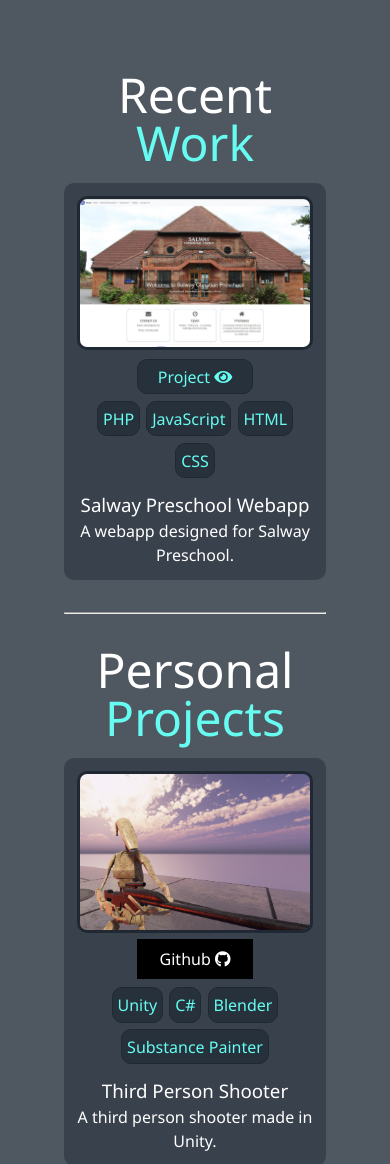
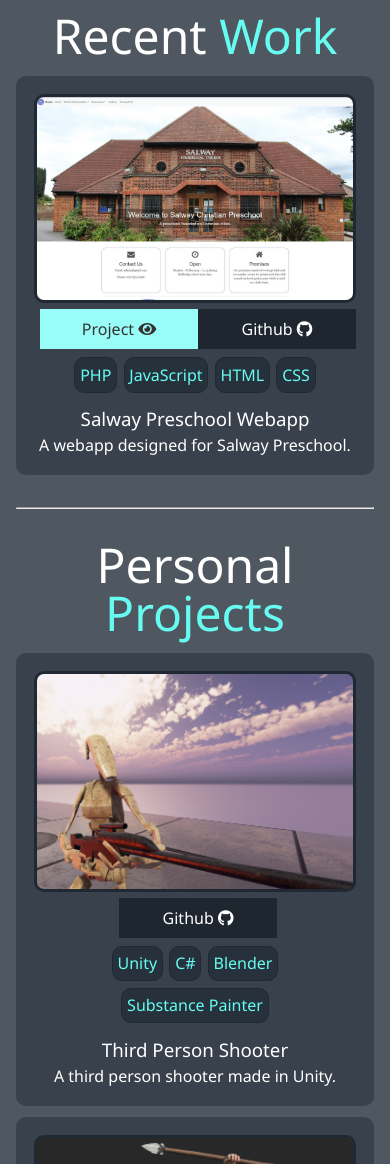
Before and after one commit to tpopl01/tpopl01.github.io, a plain HTML site: page index.html in a window 390 px wide. Shown: the part 836-2000 px from the top of the page. Drawn offline with Linux system fonts and the light colour scheme.

Commit message:
Reduced mobile padding

```diff
--- a/css/main.css
+++ b/css/main.css
@@ -52,7 +52,6 @@ header {
       margin-top: 0vh; }
 
 #main {
-  padding: 6em 4em 4em 4em;
   width: calc(100% - 35%); }
   #main > section {
     border-top: solid 2px _palette(border);
@@ -77,8 +76,8 @@ header {
 
 .button_holder {
   width: 100%;
-  margin-left: 0px;
-  margin-right: 0px; }
+  margin-left: 3px;
+  margin-right: 3px; }
 
 .projects {
   display: grid;
@@ -169,11 +168,11 @@ header {
     color: #000; }
 
 .btn-dark {
-  background: black;
+  background: #1e2630;
   color: #fff; }
 
 .btn-light {
-  background: #95a6bd;
+  background: #98fdf6;
   color: #333; }
 
 /* The Modal (background) */
@@ -272,7 +271,8 @@ header {
         z-index: -1;
         background: rgba(32, 40, 51, 0.9); }
   #main {
-    margin-left: 35%; } }
+    margin-left: 35%;
+    padding: 6em 4em 4em 4em; } }
 
 @media screen and (min-width: 1171px) and (max-width: 1749px) {
   .projects {
@@ -296,7 +296,8 @@ header {
         z-index: -1;
         background: rgba(32, 40, 51, 0.9); }
   #main {
-    margin-left: 35%; } }
+    margin-left: 35%;
+    padding: 6em 4em 4em 4em; } }
 
 @media screen and (min-width: 769px) and (max-width: 1170px) {
   #header {
@@ -320,15 +321,17 @@ header {
         z-index: -1;
         background: rgba(32, 40, 51, 0.9); }
   #main {
-    width: 100%; }
+    width: 100%;
+    padding: 6em 4em 4em 4em; }
   .projects {
     grid-template-columns: repeat(2, 1fr); } }
 
-@media screen and (max-width: 768px) {
+@media screen and (min-width: 500px) and (max-width: 768px) {
   #main {
     align-items: center;
     text-align: center;
-    width: 100%; }
+    width: 100%;
+    padding: 6em 4em 4em 4em; }
     #main .lg-heading {
       line-height: 1;
       margin-bottom: 1rem; }
@@ -356,18 +359,26 @@ header {
     grid-template-columns: repeat(1, 1fr); } }
 
 @media screen and (max-width: 500px) {
-  main {
+  #main {
+    align-items: center;
+    text-align: center;
+    width: 100%;
+    padding: 4em 1em 4em 1em; }
+    #main .lg-heading {
+      line-height: 1;
+      margin-bottom: 1rem; }
+  #header {
     z-index: 1;
     position: relative;
-    align-items: center;
+    width: 100%;
     text-align: center;
-    padding: 2rem;
-    width: 100%; }
-    main#header {
+    padding: 4em 2em;
+    background: rgba(32, 40, 51, 0.9); }
+    #header#header {
       height: 100%;
       background-image: url(../img/background.jpg);
       background-size: auto, 150%; }
-      main#header:after {
+      #header#header:after {
         content: "";
         position: absolute;
         top: 0;
@@ -376,14 +387,5 @@ header {
         height: 100%;
         z-index: -1;
         background: rgba(32, 40, 51, 0.9); }
-    main #home h1 {
-      margin-top: 10vh; }
-    main .lg-heading {
-      margin-top: 1rem;
-      font-size: 5rem; }
   .projects {
-    grid-template-columns: 1fr; }
-  #header {
-    width: 100%;
-    text-align: center;
-    background: rgba(32, 40, 51, 0.9); } }
+    grid-template-columns: repeat(1, 1fr); } }
--- a/js/main.js
+++ b/js/main.js
@@ -14,7 +14,7 @@ var projects = [
     title: "Third Person Shooter",
     desc: "A third person shooter made in Unity.",
     desc_full:
-      "This is a third person shooter created in Unity. It makes extensive use of interfaces and inheritence. During development I developed the following skills...",
+      "This is a third person shooter created in Unity. It makes extensive use of interfaces and inheritence. During development I developed the following skills: Inverse Kinematics, C#, Unity, SUVAT equations, behaviour trees, Scriptable Objects, Singletons, extensive use of interfaces.",
     img_path: "img/projects/project1.jpg",
     vid_url: "https://www.youtube.com/embed/12j29ecMckU",
     git_link: "https://github.com/tpopl01/SBF",
@@ -25,7 +25,7 @@ var projects = [
   {
     title: "Prehistoric RPG",
     desc: "Role Playing Game.",
-    desc_full: "...",
+    desc_full: "This game features items, dialogue trees, questing, climb system, realistic animal behaviours, AI routines and a build system. During development I developed the following skills: Inverse Kinematics, C#, Unity, SUVAT equations, finite state machine, Scriptable Objects, Singletons, JSON to save and store data.",
     img_path: "img/projects/project2.jpg",
     vid_url: "https://www.youtube.com/embed/FLavhtvQkXA",
     git_link: "",
@@ -36,7 +36,7 @@ var projects = [
   {
     title: "Flask Ecommerce Horticulture Site",
     desc:
-      "A Python-Flask webapp that utilises pagination, blueprints, CRUD, sqlalchemy...",
+      "A Python-Flask webapp made for an ecommerce plant site.",
     desc_full: "A Python-Flask webapp made with Python, mySql, HTML and CSS. It utilises pagination, CRUD operations, blueprints, logins, wtf-forms, sqlalchemy, password hashing with salt, sql injection protection via sqlalchemy quoting special characters, CSRF and access authorization.",
     img_path: "img/projects/project3.jpg",
     vid_url: "https://www.youtube.com/embed/eky3GkzkA6I",
@@ -48,11 +48,11 @@ var projects = [
   {
     title: "Powered Wheelchair Simulator",
     desc:
-      "A powered wheelchair simulator designed to help children learn to use a powered wheelchair",
-    desc_full: "...",
+      "A powered wheelchair simulator designed to help children learn to use a powered wheelchair.",
+    desc_full: "A powered wheelchair simulator designed to help children learn to use a powered wheelchair. During development I developed the following skills: VR, C#, Unity, ability to work alongside and communicate with an Occupational Therapist in development of this product.",
     img_path: "img/projects/project4.jpg",
     vid_url: "https://www.youtube.com/embed/w0Kn6GIXVHg",
-    git_link: "",
+    git_link: "https://github.com/tpopl01/goldsmiths-year3-wheelchair",
     project_link:"",
     tags: ["Unity", "C#", "Blender", "Json", "VR", "Substance Painter"],
     is_work: false,
@@ -60,11 +60,11 @@ var projects = [
   {
     title: "Allergen Detector",
     desc:
-      "A small android app that scans barcodes to determine the allergens in products. During development I worked in a small group utilising the agile method.",
-    desc_full: "...",
+      "A small android app that scans barcodes to determine the allergens in products. During development I worked in a small group utilising the agile method and scrums.",
+    desc_full: "This app scans barcodes to determine if it contains the allergen the user specifies they have. This project made use of: MVC, group work (scrum and agile), API access (openFoodFacts), Java, JSON, MySQL, database.",
     img_path: "img/projects/project5.jpg",
     vid_url: "",
-    git_link: "",
+    git_link: "https://github.com/tpopl01/allergyproject",
     project_link:"",
     tags: ["Java", "Android Studio", "Json", "Firebase"],
     is_work: false,
@@ -73,9 +73,9 @@ var projects = [
     title: "Salway Preschool Webapp",
     desc: "A webapp designed for Salway Preschool.",
     desc_full:
-      "This webapp is designed to be clear and informative. I created custom plugins using guttenberg blocks and a theme specific to the website. During development I developed an understanding of PHP.",
+      "This webapp is designed to be clear and informative. I created custom plugins using guttenberg blocks and a theme specific to the website. This website was designed to be familiar for and modifiable by the preschool teachers. Therefore it was designed in WordPress. During development I developed an understanding of PHP and effective communication with clients during lockdown.",
     img_path: "img/projects/work1.jpg",
-    git_link: "",
+    git_link: "https://github.com/tpopl01/wordpress-preschool-plugins",
     project_link:"http://salwaychristianpreschool.org.uk/",
     vid_url: "",
     tags: ["PHP", "JavaScript", "HTML", "CSS"],
@@ -174,7 +174,7 @@ function loadItems(i, parent) {
     var project_link = document.createElement("a");
     project_link.href = projects[i].project_link;
     project_link.innerHTML = "Project ";
-    project_link.className = "btn-dark tag";
+    project_link.className = "btn-light";
     var project_text = document.createElement("i");
     project_text.className = "fas fa-eye";
     div_button_holder.appendChild(project_link);
```
